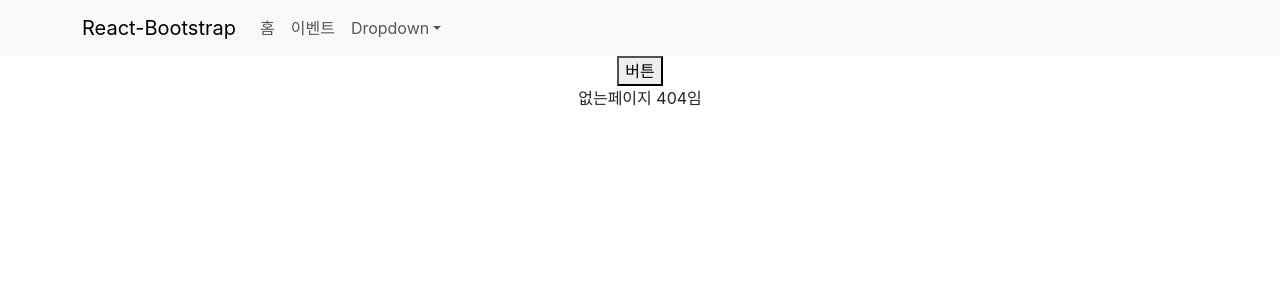
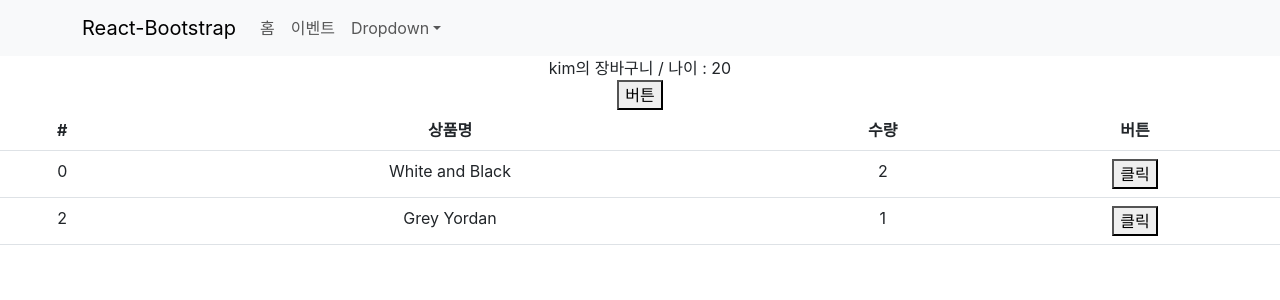
Before and after one commit to hwayoung37/react_study_shopping_mall, a React (Create React App) app: page /cart in a window 1280 px wide. Shown: the top 300 px of the page. Built offline with nearby package versions, Linux system fonts and the light colour scheme.

Commit message:
redux toolkit 적용

```diff
--- a/package.json
+++ b/package.json
@@ -3,6 +3,7 @@
   "version": "0.1.0",
   "private": true,
   "dependencies": {
+    "@reduxjs/toolkit": "^1.9.7",
     "@testing-library/jest-dom": "^5.17.0",
     "@testing-library/react": "^13.4.0",
     "@testing-library/user-event": "^13.5.0",
@@ -11,6 +12,7 @@
     "react": "^18.2.0",
     "react-bootstrap": "^2.9.1",
     "react-dom": "^18.2.0",
+    "react-redux": "^8.1.3",
     "react-router-dom": "^6.19.0",
     "react-scripts": "5.0.1",
     "styled-components": "^6.1.1",
--- a/src/App.js
+++ b/src/App.js
@@ -5,6 +5,7 @@ import data from "./data.js";
 import Card from "./component/Card.jsx";
 import { Routes, Route, useNavigate, Outlet } from "react-router-dom";
 import Detail from "./page/Detail.jsx";
+import Cart from "./page/Cart.jsx";
 import axios from "axios";
 
 export const Context1 = React.createContext();
@@ -52,24 +53,6 @@ function App() {
           </Container>
         </Navbar>
 
-        <button
-          onClick={() => {
-            axios
-              .get("https://codingapple1.github.io/shop/data2.json")
-              .then((res) => {
-                console.log(res.data);
-                console.log(shoes);
-                let copy = [...shoes, ...res.data];
-                setShoes(copy);
-                console.log(shoes);
-              })
-              .catch(() => {
-                console.log("실패");
-              });
-          }}
-        >
-          버튼
-        </button>
         <Routes>
           <Route
             path="/"
@@ -107,6 +90,7 @@ function App() {
           />
 
           <Route path="/detail/:id" element={<Detail shoes={shoes} />} />
+          <Route path="/cart" element={<Cart />} />
 
           <Route path="/event" element={<Event />}>
             <Route path="one" element={<div>첫 주문시 양배추즙 서비스</div>} />
--- a/src/index.js
+++ b/src/index.js
@@ -4,13 +4,17 @@ import "./index.css";
 import App from "./App";
 import reportWebVitals from "./reportWebVitals";
 import { BrowserRouter } from "react-router-dom";
+import { Provider } from "react-redux";
+import store from "./store";
 
 const root = ReactDOM.createRoot(document.getElementById("root"));
 root.render(
   // <React.StrictMode>
-  <BrowserRouter>
-    <App />
-  </BrowserRouter>
+  <Provider store={store}>
+    <BrowserRouter>
+      <App />
+    </BrowserRouter>
+  </Provider>
   // </React.StrictMode>
 );
 
--- /dev/null
+++ b/src/page/Cart.jsx
@@ -0,0 +1,60 @@
+import { Table } from "react-bootstrap";
+import { useDispatch, useSelector } from "react-redux";
+import { changeName, increase } from "./../store/userSlice"; //store의 상태변경함수
+import { increaseCount } from "../store"; //store의 상태변경함수
+
+function Cart() {
+  //리듀서 가져옴
+  let data = useSelector((data) => {
+    return data;
+  });
+  console.log(data);
+
+  const dispatch = useDispatch();
+  //store.js로 요청보내주는 함수
+
+  return (
+    <>
+      <div>
+        {data.user.name}의 장바구니 / 나이 : {data.user.age}
+      </div>
+      <button
+        onClick={() => {
+          dispatch(increase(1));
+        }}
+      >
+        버튼
+      </button>
+      <Table>
+        <thead>
+          <tr>
+            <th>#</th>
+            <th>상품명</th>
+            <th>수량</th>
+            <th>버튼</th>
+          </tr>
+        </thead>
+        <tbody>
+          {data.products.map((i) => (
+            <tr>
+              <td>{i.id}</td>
+              <td>{i.name}</td>
+              <td>{i.count}</td>
+              <td>
+                <button
+                  onClick={() => {
+                    dispatch(increaseCount(i.id));
+                  }}
+                >
+                  클릭
+                </button>
+              </td>
+            </tr>
+          ))}
+        </tbody>
+      </Table>
+    </>
+  );
+}
+
+export default Cart;
--- a/src/page/Detail.jsx
+++ b/src/page/Detail.jsx
@@ -2,9 +2,15 @@ import { useEffect, useState, useContext } from "react";
 import { useParams } from "react-router-dom";
 import { Nav } from "react-bootstrap";
 import { Context1 } from "../App";
+import { changeName, increase } from "./../store/userSlice"; //store의 상태변경함수
+import { addProducts } from "../store"; //store의 상태변경함수
+import { useDispatch, useSelector } from "react-redux";
 
 const Detail = ({ shoes }) => {
   const { check } = useContext(Context1);
+
+  const dispatch = useDispatch();
+  //store.js로 요청보내주는 함수
 
   const { id } = useParams();
   const product = shoes.find((item) => {
@@ -51,7 +57,15 @@ const Detail = ({ shoes }) => {
           <h4 className="pt-5">{product.title}</h4>
           <p>{product.content}</p>
           <p>{product.price}</p>
-          <button className="btn btn-danger">주문하기</button>
+          <button
+            className="btn btn-danger"
+            // onClick={() => addProducts(product)}
+            onClick={() => {
+              dispatch(addProducts(product));
+            }}
+          >
+            주문하기
+          </button>
         </div>
       </div>
 
--- /dev/null
+++ b/src/store.js
@@ -0,0 +1,48 @@
+import { configureStore, createSlice } from "@reduxjs/toolkit";
+import user from "./store/userSlice.js";
+
+const stock = createSlice({
+  name: "stock",
+  initialState: [1, 2, 3],
+});
+
+const products = createSlice({
+  name: "products",
+  initialState: [
+    { id: 0, name: "White and Black", count: 2 },
+    { id: 2, name: "Grey Yordan", count: 1 },
+  ],
+
+  reducers: {
+    increaseCount(state, action) {
+      // const product = state.find((i) => i.id === action.payload);
+      // if (product) {
+      //   product.count += 1;
+      // }
+      const n = state.findIndex((a) => {
+        return a.id === action.payload;
+      });
+      state[n].count++;
+    },
+    addProducts(state, action) {
+      console.log(action);
+      console.log(products);
+
+      state.push({
+        id: action.payload.id,
+        name: action.payload.name,
+        count: 1,
+      });
+    },
+  },
+});
+
+export const { increaseCount, addProducts } = products.actions;
+
+export default configureStore({
+  reducer: {
+    user: user.reducer,
+    stock: stock.reducer,
+    products: products.reducer,
+  },
+});
--- /dev/null
+++ b/src/store/userSlice.js
@@ -0,0 +1,28 @@
+import { createSlice } from "@reduxjs/toolkit";
+
+//파일분할
+const user = createSlice({
+  //useState와 비슷
+  name: "user", //state명
+  initialState: { name: "kim", age: 20 }, //값
+  // initialState: { name: "kim" }, //문자 하나만 필요해도 이런식으로 작성가능 -> 좀더 수정하기 수월하다
+  //state를 slice라고 한다
+
+  //state 수정하는 함수 만들기
+  reducers: {
+    changeName(state) {
+      //기존state
+      state.name = "park"; //1. 리턴문 안쓰고 이렇게 직접수정해도 state 변경됨
+    },
+    increase(state, action) {
+      //기존state
+      //   state.age += 1;
+      state.age += action.payload;
+      //payload : 메세지에 보내는 화물
+      //action : state변경함수
+    },
+  },
+});
+
+export const { changeName, increase } = user.actions;
+export default user;
```
Also changed, not shown: 1 other file (tests, documents, lock files or other folders).
